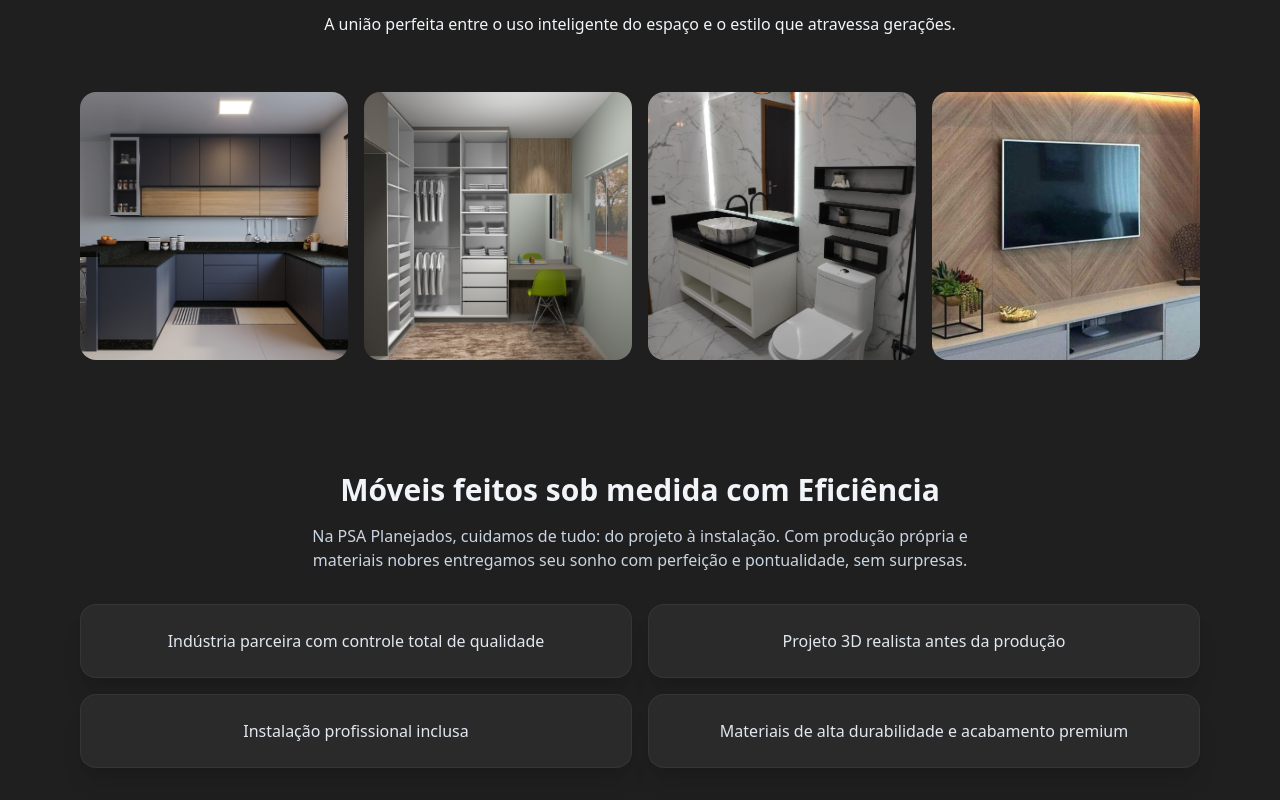
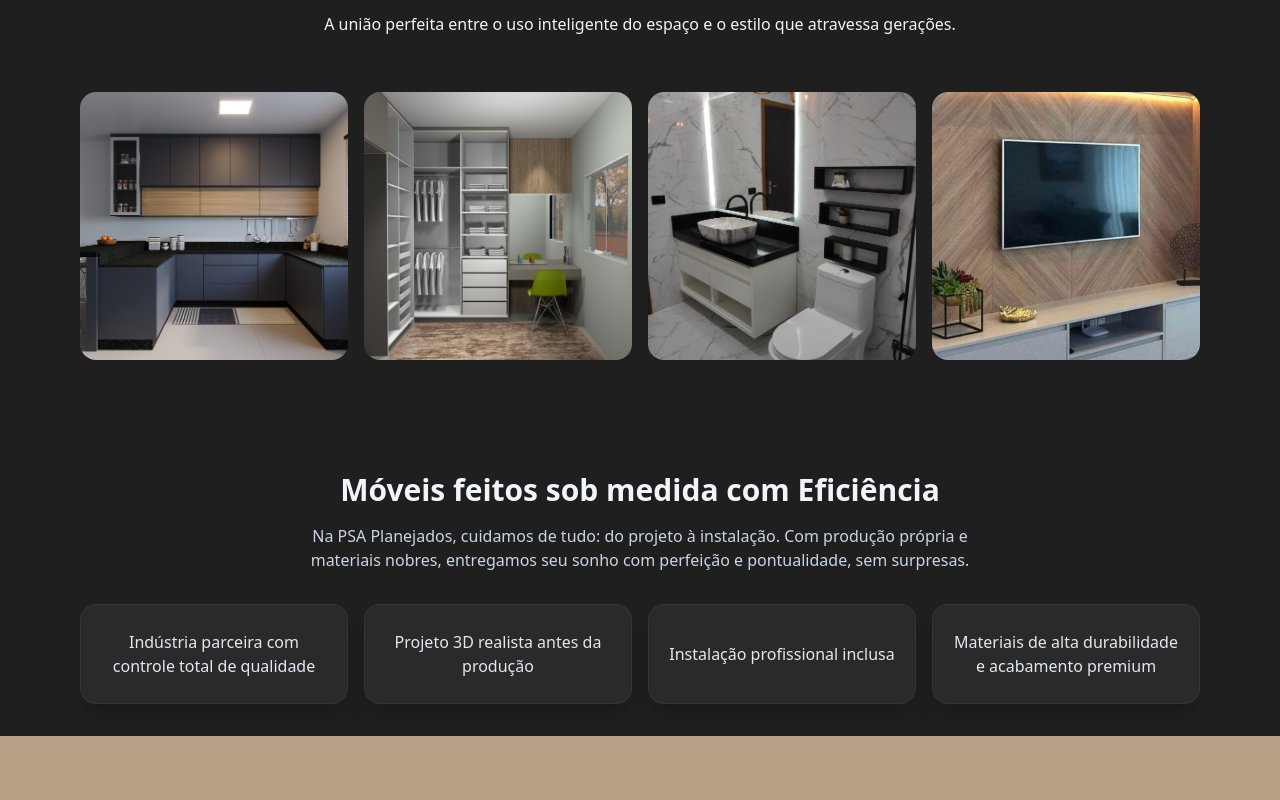
Before and after one commit to agripe049/marcenaria, a React (Vite) app: page / in a window 1280 px wide. Shown: the part 509-1309 px from the top of the page. After the commit the page ends 1245 px from the top, so only its background shows below. Built offline with nearby package versions, Linux system fonts and the light colour scheme.

Commit message:
Colocar número nos links dos card

```diff
--- a/src/components/Features.jsx
+++ b/src/components/Features.jsx
@@ -22,13 +22,13 @@ const Features = () => {
                 </h2>
                 <p className='text-slate-300 mt-4 text-center max-w-2xl mx-auto'>Na PSA Planejados, cuidamos de tudo:
                     do projeto à instalação. Com produção
-                    própria e materiais nobres
+                    própria e materiais nobres,
                     entregamos seu sonho com perfeição
                     e pontualidade, sem surpresas.</p>
 
-                <div className='mt-8 grid grid-cols-2 gap-4'>
+                <div className='mt-8 grid grid-cols-1 sm:grid-cols-2 lg:grid-cols-4 gap-4'>
                     {qualidades.map((d, id) => (
-                        <div key={id} className='flex items-center justify-center p-6 bg-[#2a2a2a] border border-white/5 rounded-2xl shadow-xl hover:bg-[#323232] hover:border-amber-50 transition-all duration-500 font-medium text-center text-slate-200 cursor-pointer'>
+                        <div key={id} className='flex items-center justify-center p-5 min-h-[100px] bg-[#2a2a2a] border border-white/5 rounded-2xl shadow-xl hover:bg-[#323232] hover:border-amber-50/50 transition-all duration-500 font-medium text-center text-slate-200 cursor-pointer'>
                             {d.descricao}
                         </div>
                     ))}
--- a/src/components/Hero.jsx
+++ b/src/components/Hero.jsx
@@ -44,7 +44,12 @@ const Hero = () => {
                         transition={{ duration: .5, delay: 1 }}
                         className="mt-8 flex flex-row gap-3"
                     >
-                        <a href="#" className='inline-flex items-center justify-center gap-2 rounded-2xl px-6 py-3 text-lg font-medium transition bg-amber-500  hover:bg-amber-800'>
+                        <a href="https://wa.me/5544111111111?text=Olá!%20Gostaria%20de%20solicitar%20um%20orçamento."
+                            className='inline-flex items-center justify-center gap-2 rounded-2xl px-6 py-3 text-lg font-medium transition bg-amber-500  hover:bg-amber-800'
+                            target="_blank"
+                            rel="noopener noreferrer"
+                        >
+
                             Orçamento <ArrowRight className='size-6' />
                         </a>
                         {/* <a href="#" className='inline-flex items-center justify-center gap-2 rounded-2xl px-6 py-3 text-lg font-medium border border-white/10 hover:bg-white/5 transition'>
```
